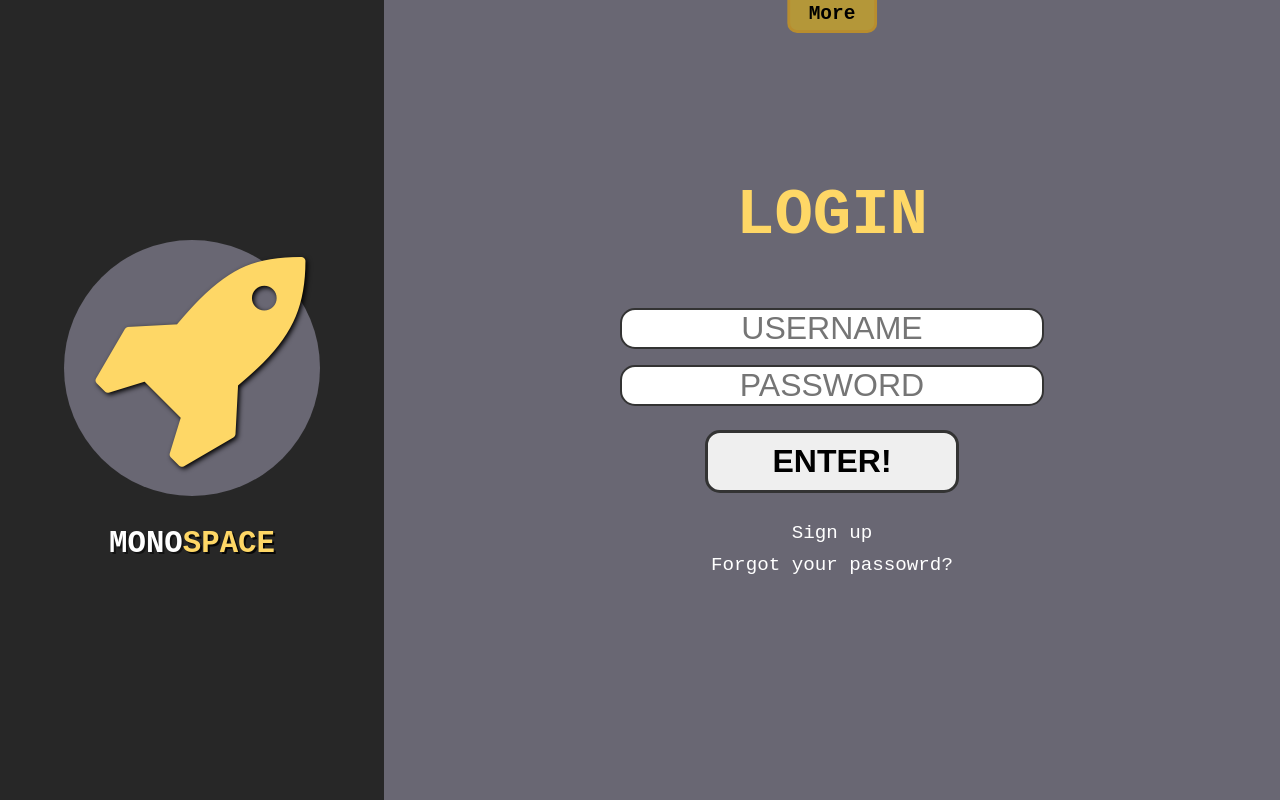
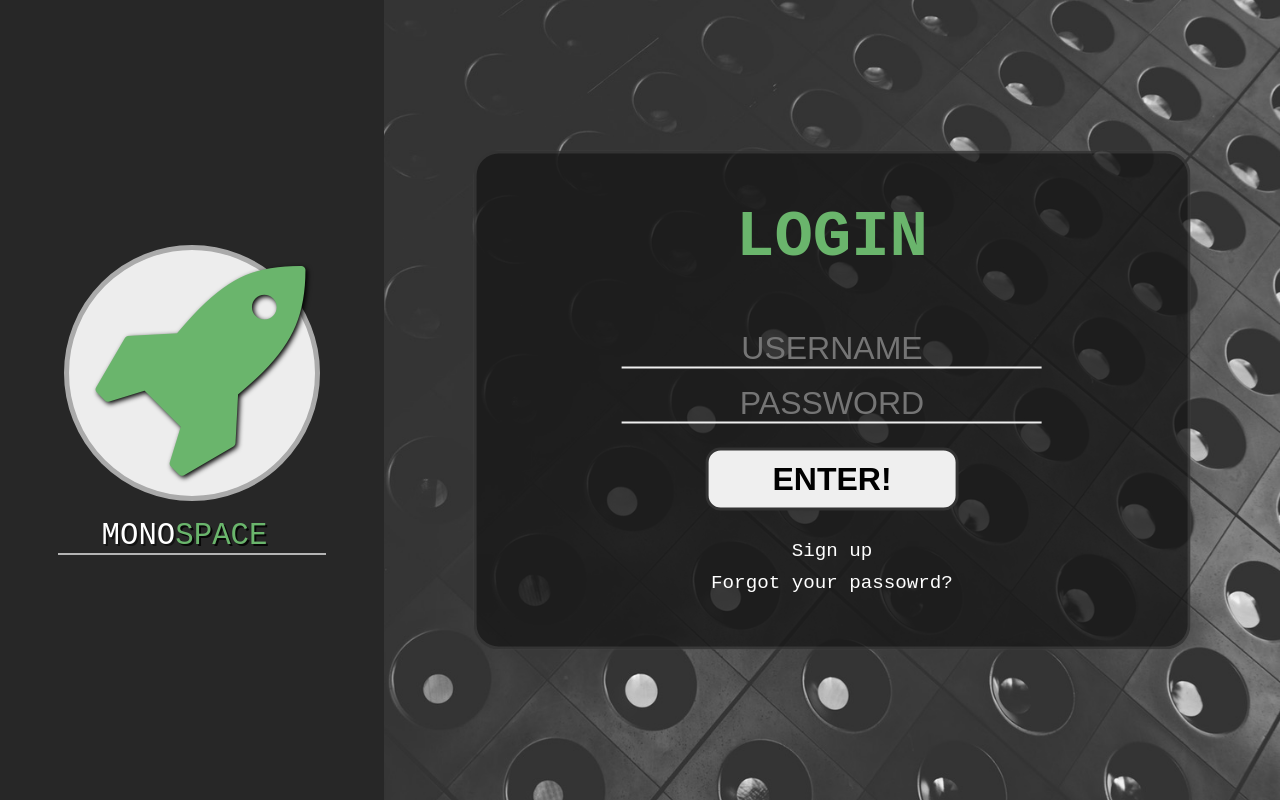
Before and after one commit to fraineri96/old_monospace, a plain HTML site: page sign_in.html in a window 1280 px wide. Drawn offline with Linux system fonts and the light colour scheme.

Commit message:
New Sign Style

```diff
--- a/css/home.css
+++ b/css/home.css
@@ -7,84 +7,6 @@
 	background-size: cover;
 	height: 100vh;
 	width: 100vw;
-}
-
-
-/*
-#################################
-			HEADER
-#################################
-*/
-
-/*---------------------------------
-			main-nav
----------------------------------*/
-.main-nav{
-	position: absolute;
-	top: 35px;
-	left: 50%;
-
-	overflow: hidden;
-
-	background-color: rgba(255,200,0,.5);
-	background-: .7;
-	width: 10%;
-	height: 3vw;
-	padding-top: 8px;
-	border: 3px solid rgba(200,100,0,.2);
-	border-top: none;
-	border-radius: 10px;
-	border-top-left-radius: 0;
-	border-top-right-radius: 0;
-	text-align: center;
-	font-size: 1.3vw;
-	transform: translateY(-40px)
-				translateX(-50%);
-	transition: width .5s;
-}
-
-.main-nav:hover{
-	width: 100%;
-	transition: width .5s;
-}
-
-.mNav-menu{
-	height: 100%;
-}
-
-.mNav-menu:hover{
-	position: absolute;
-	top:0;
-	left: 0;
-
-	width: 100%;
-	height: 40px;
-
-	opacity: 0;
-}
-
-.mNav-list{
-	display: flex;
-	justify-content: space-around;
-
-	padding-bottom: 10px;
-	margin-bottom: 10%;
-	border-bottom: 3px solid rgba(200,100,0,.2);
-
-	color: #333;
-	font-size: 1.4vw;
-	text-transform: uppercase;
-}
-
-.mNav-list:hover{
-	opacity: 1;
-}
-
-.mNav-item{
-	display: inline-block;
-	margin-bottom: 15px;
-	color: #333;
-	font-size: 1.4vw;
 }
 
 /*
@@ -107,19 +29,11 @@
 				translateX(-50%);
 }
 
-/*
-	SCREEN: 	#C5C1C0;
-	STEEL:  	#0A1612;
-	DENIM:		#1A2930;
-	MARIGOLD:	#F7CE3E;
-
-*/
-
 /*---------------------------------
 		contHome-logo
 ---------------------------------*/
 
-.contHome-logo{
+.contHome-title{
 	position: relative;
 	display: block;
 	padding-bottom: 7vh;
@@ -145,9 +59,6 @@
 .title-space{
 	padding-right: 15px;
 	margin-left: 5px;
-	border-top-right-radius: 20px;
-	border-bottom-right-radius: 20px;
-	color: #fed766;
 	color: rgb(106, 181, 108);
 /*	text-shadow: 1px 0px rgba(255,255,255,.8),
 				 -1px 0px rgba(255,255,255,.8),
@@ -155,48 +66,10 @@
 				 0px -1px rgba(255,255,255,.8);*/
 }
 
+
 /*---------------------------------
-		contHome-form
+		contHome-logButtons
 ---------------------------------*/
-
-.contHome-form{
-	padding-top: 40px;
-	text-align: center;
-}
-
-.home-SearchBar{
-	width: 40%;
-	height: 35px;
-	padding: 5px;
-	border: 1px solid black;
-	border-right: 1px solid transparent;
-	border-top-left-radius: 5px;
-	border-bottom-left-radius: 5px;
-
-	text-align: center;
-}
-
-.home-SearchBtn{
-	display: inline-block;
-	position: relative;
-
-	width: 35px;
-	height: 35px;
-	border: 1px solid black;
-	border-left: 1px solid transparent;
-	border-top-right-radius: 5px;
-	border-bottom-right-radius: 5px;
-	transform: translateX(-5px)
-				translateY(2px);
-}
-
-.home-SearchBtn > i{
-	font-size: 20px;
-}
-
-.contHome-logButtons{
-	margin-top: 30px;
-}
 
 .contHome-logButtons{
 	display: flex;
@@ -205,6 +78,7 @@
 	width: 70%;
 	margin: auto;
 	margin-top: 50px;
+
 }
 
 .contHome-enterBtn{
--- a/css/main.css
+++ b/css/main.css
@@ -22,15 +22,15 @@ body{
 
 #logo{
 	display: inline-block;
-	background-color: #696773;
+	background-color: #ededed;
 	width: 20vw;
 	height: 20vw;
 	padding-left: 1vw;
 	margin: auto;
-	border: 1px solid transparent;
+	border: 5px solid #aaa;
 	border-radius: 50%;
 
-	color: #fed766;
+	color: rgb(106, 181, 108);
 	text-shadow: 2px 2px 5px #000;
 	font-size: 18vw;
 }
@@ -56,6 +56,73 @@ body{
 	color: #536DFE;
 }
 
-/****************************
-		MAIN NAV
-****************************/
+/*---------------------------------
+			main-nav
+---------------------------------*/
+.main-nav{
+	position: absolute;
+	top: 35px;
+	left: 50%;
+
+	overflow: hidden;
+
+	background-color: rgba(255,200,0,.5);
+	background-: .7;
+	width: 10%;
+	height: 3vw;
+	padding-top: 8px;
+	border: 3px solid rgba(200,100,0,.2);
+	border-top: none;
+	border-radius: 10px;
+	border-top-left-radius: 0;
+	border-top-right-radius: 0;
+	text-align: center;
+	font-size: 1.3vw;
+	transform: translateY(-40px)
+				translateX(-50%);
+	transition: width .5s;
+}
+
+.main-nav:hover{
+	width: 100%;
+	transition: width .5s;
+}
+
+.mNav-menu{
+	height: 100%;
+}
+
+.mNav-menu:hover{
+	position: absolute;
+	top:0;
+	left: 0;
+
+	width: 100%;
+	height: 40px;
+
+	opacity: 0;
+}
+
+.mNav-list{
+	display: flex;
+	justify-content: space-around;
+
+	padding-bottom: 10px;
+	margin-bottom: 10%;
+	border-bottom: 3px solid rgba(200,100,0,.2);
+
+	color: #333;
+	font-size: 1.4vw;
+	text-transform: uppercase;
+}
+
+.mNav-list:hover{
+	opacity: 1;
+}
+
+.mNav-item{
+	display: inline-block;
+	margin-bottom: 15px;
+	color: #333;
+	font-size: 1.4vw;
+}
--- a/css/sign.css
+++ b/css/sign.css
@@ -1,83 +1,19 @@
-/*---------------------------------
-			main-nav
----------------------------------*/
-
-.main-nav{
-	position: absolute;
-	top: 35px;
-	left: 50%;
-
-	overflow: hidden;
-
-	background-color: rgba(255,200,0,.5);
-	background-: .7;
-	width: 10%;
-	height: 3vw;
-	padding-top: 8px;
-	border: 3px solid rgba(200,100,0,.2);
-	border-top: none;
-	border-radius: 10px;
-	border-top-left-radius: 0;
-	border-top-right-radius: 0;
-	text-align: center;
-	font-size: 1.3vw;
-	transform: translateY(-40px)
-				translateX(-50%);
-	transition: width .5s;
-}
-
-.main-nav:hover{
-	width: 100%;
-	transition: width .5s;
-}
-
-.mNav-menu{
-	height: 100%;
-}
-
-.mNav-menu:hover{
-	position: absolute;
-	top:0;
-	left: 0;
-
-	width: 100%;
-	height: 40px;
-
-	opacity: 0;
-}
-
-.mNav-list{
-	display: flex;
-	justify-content: space-around;
-
-	padding-bottom: 10px;
-	margin-bottom: 10%;
-	border-bottom: 3px solid rgba(200,100,0,.2);
-
-	color: #333;
-	font-size: 1.4vw;
-	text-transform: uppercase;
-}
-
-.mNav-list:hover{
-	opacity: 1;
-}
-
-.mNav-item{
-	display: inline-block;
-	margin-bottom: 15px;
-	color: #333;
-	font-size: 1.4vw;
-}
-
-
-/****/
 
 .main-Sign{
 	display: flex;
 	width: 100vw;
 	min-height: 100vh;
 	height: 100vh;
+
+	position: relative;
+
+	background-color: #eff1f3;
+	background-color: #222;
+/*	background-image: url("../img/bg-home.jpg");*/
+	background-image: url("../img/bg-sign.jpeg");
+	background-size: cover;
+	height: 100vh;
+	width: 100vw;
 }
 
 .mSign-header{
@@ -95,48 +31,80 @@
 	height: 100%;
 }
 
-.mSign-header-subtitle{
+
+.mLateral-title{
+	display: block;
+
+	width: 70%;
+	padding-top: 1.4vw;
+	padding-right: 15px;
+	margin: 0 auto;
+	border-bottom: 2px solid rgba(180,180,180);
+
+
+	color: #fff;
+	font-size: 2.4vw;
+	font-weight: lighter;
+}
+
+.mLateral-title-mono{
 	margin-top: 30px;
 	color: #fff;
 	text-shadow: 2px 2px rgba(0,0,0,.5);
-	font-size: 2.4vw;
 }
 
-.subtitle-mono{
-	color: #fed766;
+.mLateral-title-space{
+	color: rgb(106, 181, 108);
 	text-shadow: 2px 2px rgba(0,0,0,.8);
 }
 
+/*****************************/
+
 .content{
 	position: relative;
-	display: flex;
-	flex-direction: column;
-	justify-content: center;
+	width: 70%;
+	text-align: center;
+}
 
-	background-color: #696773;
-	width: 70vw;
-	height: 100%;
-	text-align: center;
+.mSign-formCont{
+	position: relative;
+	top: 50%;
+	left: 50%;
+	background-color: rgba(240,240,240,.1);
+	background-color: rgba(24,24,24,.8);
+	width: 80%;
+	padding: 6vh 0;
+	border: 3px solid rgba(240,240,240,.1);
+	border-radius: 25px;
+	transform: translateY(-50%)
+				translateX(-50%);
 }
 
 .mSign-form-title{
 	position: relative;
-	transform: translateY(-5vh);
-	color: #fed766;
+/*	transform: translateY(-5vh);*/
+	padding-bottom: 5vh;
+	color: rgb(106, 181, 108);
 	font-size: 5vw;
 	text-transform: uppercase;
 }
 
 .form-input{
+	background-color: transparent;
 	display: block;
 	margin: auto;
 	margin-top: 2vh;
-	border: 2px solid #333;
-	border-radius: 15px;
+	border: none;
+	border-bottom: 2px solid #eee;
 
-	color: #333;
+	color: #fff;
 	font-size: 2.5vw;
 	text-align: center;
+}
+
+.form-input:invalid{
+	box-shadow: none;
+	border-color: rgb(160,0,0);
 }
 
 .mSign-signIn,
--- a/sign_in.html
+++ b/sign_in.html
@@ -14,22 +14,11 @@
 		<div class="mSign-header-logoCont">
 			<h1 class="mSign-header-title">
 				<a href="index.html"><i id="logo" class="fa fa-rocket" aria-hidden="true"></i></a>
+			<span class="mLateral-title"><span class="mLateral-title-mono">MONO</span><span class="mLateral-title-space">SPACE</span></span>
 			</h1>
-			<h2 class="mSign-header-subtitle">MONO<span class="subtitle-mono">SPACE</span></h2>
 		</div>
 	</header>
 	<div class="content">
-		<nav class="main-nav">
-			<h3 class="mNav-menu">More</h3>
-			<ul class="mNav-list">
-				<li><a class="mNav-item" href="#">Home</a></li>
-				<li><a class="mNav-item" href="#">About</a></li>
-				<li><a class="mNav-item" href="#">FAQ</a></li>
-				<li><a class="mNav-item" href="#">Contact</a></li>
-				<li><a class="mNav-item" href="#">Login</a></li>
-				<li><a class="mNav-item" href="#">Sign Up</a></li>
-			</ul>
-		</nav>
 		<div class="mSign-formCont">
 			<h3 class="mSign-form-title">Login</h3>
 			<form class="mSign-form">
```
Also changed, not shown: index.html (+3 -5 lines), sign_up.html (+1 -1 lines), img/bg-sign.jpeg (added), img/index.png (added).
